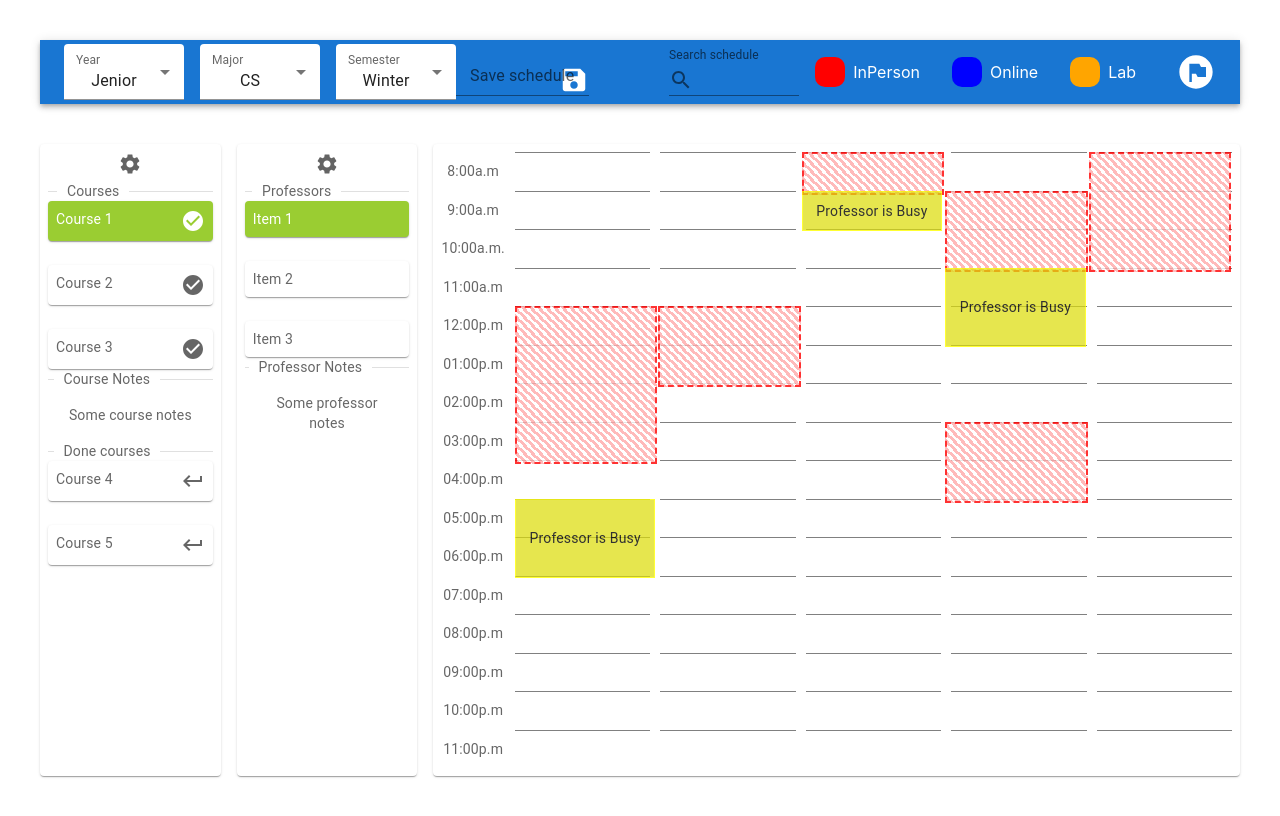
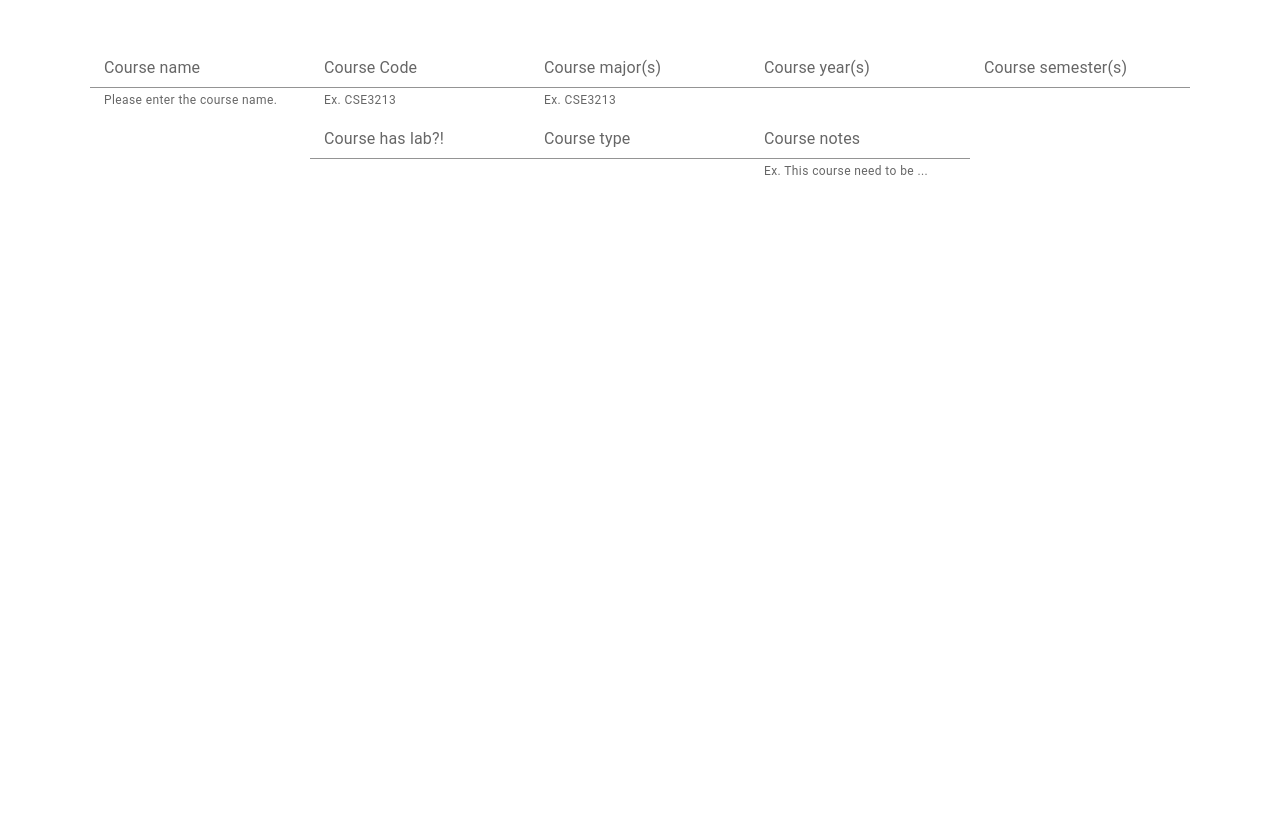
Before and after one commit to omaranBazna/schaduler, a React (Create React App) app: page /addcourse in a window 1280 px wide. Shown: the top 816 px of the page. Built offline with nearby package versions, Linux system fonts and the light colour scheme.

Commit message:
add some pages

```diff
--- a/package.json
+++ b/package.json
@@ -18,6 +18,7 @@
     "react-big-calendar": "^1.11.6",
     "react-dom": "^18.2.0",
     "react-hot-toast": "^2.4.1",
+    "react-router-dom": "^6.23.0",
     "react-schedule-view": "^1.1.2",
     "react-scripts": "5.0.1",
     "save": "^2.9.0"
--- a/src/App.js
+++ b/src/App.js
@@ -1,48 +1,18 @@
-import logo from './logo.svg';
 import './App.css';
-
 import * as React from 'react';
-import Paper from '@mui/material/Paper';
-import Stack from '@mui/material/Stack';
-import { styled } from '@mui/material/styles';
-
-import Week2 from './components/Week2';
-
-import SchaduleBar from './components/SchaduleBar';
-
-import Courses from './components/Courses';
-import Professors from './components/Professors';
-
-
-const Item = styled(Paper)(({ theme  ,width}) => ({
-  backgroundColor: theme.palette.mode === 'dark' ? '#1A2027' : '#fff',
-  ...theme.typography.body2,
-  padding: theme.spacing(1),
-  textAlign: 'center',
-  color: theme.palette.text.secondary,
-  height:"100%",
-  width:width
-}));
+import { Routes,Route } from 'react-router-dom';
+import Schedule from './pages/Schedule';
+import AddProfessor from './pages/AddProfessor';
+import AddCourse from './pages/AddCourse';
 
 function App() {
   return (
     <div className="App" style={{height:"100vh",padding:"40px"}}>
-      <Stack height="90%" spacing={5}>
-        <SchaduleBar />
-
-      <Stack height={"100%"} direction="row" spacing={2}>
-        <Item width={"250px"}>
-          <Courses/>
-        </Item>
-        <Item width={"250px"}><Professors/></Item>
-        <Item width={"100%"}>
-
-      {/*    <Week /> */}
-      <Week2 />
-        </Item>
-      </Stack>
-
-      </Stack>
+      <Routes>
+        <Route path="/schedule" element={<Schedule/>} />
+        <Route path="/addprofessor" element={<AddProfessor/>} />
+        <Route path="/addcourse" element={<AddCourse/>} />
+      </Routes>
 
     </div>
   );
--- a/src/index.js
+++ b/src/index.js
@@ -2,10 +2,10 @@
 import ReactDOM from 'react-dom/client';
 import './index.css';
 import App from './App';
-
+import { BrowserRouter } from 'react-router-dom';
 const root = ReactDOM.createRoot(document.getElementById('root'));
 root.render(
-
+  <BrowserRouter>
     <App />
-
+ </BrowserRouter>
 );
--- /dev/null
+++ b/src/pages/AddCourse.js
@@ -0,0 +1,55 @@
+import { FormControl ,FormHelperText,InputLabel,Input} from '@mui/material';
+
+const AddCourse=()=>{
+  return <div style={{height:"100%",width:"100%"}}>
+ <FormControl>
+   <InputLabel htmlFor="my-input">Course name</InputLabel>
+   <Input id="my-input" aria-describedby="my-helper-text" />
+   <FormHelperText id="my-helper-text">Please enter the course name.</FormHelperText>
+</FormControl>
+
+<FormControl>
+   <InputLabel htmlFor="my-input">Course Code</InputLabel>
+   <Input id="my-input" aria-describedby="my-helper-text" />
+   <FormHelperText id="my-helper-text">Ex. CSE3213</FormHelperText>
+</FormControl>
+
+<FormControl>
+   <InputLabel htmlFor="my-input">Course major(s)</InputLabel>
+   <Input id="my-input" aria-describedby="my-helper-text" />
+   <FormHelperText id="my-helper-text">Ex. CSE3213</FormHelperText>
+</FormControl>
+
+
+<FormControl>
+   <InputLabel htmlFor="my-input">Course year(s)</InputLabel>
+   <Input id="my-input" aria-describedby="my-helper-text" />
+
+</FormControl>
+
+<FormControl>
+   <InputLabel htmlFor="my-input">Course semester(s)</InputLabel>
+   <Input id="my-input" aria-describedby="my-helper-text" />
+</FormControl>
+
+
+<FormControl>
+   <InputLabel htmlFor="my-input">Course has lab?!</InputLabel>
+   <Input id="my-input" aria-describedby="my-helper-text" />
+</FormControl>
+
+<FormControl>
+   <InputLabel htmlFor="my-input">Course type</InputLabel> {/*online- inperson -async*/ }
+   <Input id="my-input" aria-describedby="my-helper-text" />
+</FormControl>
+
+<FormControl>
+   <InputLabel htmlFor="my-input">Course notes</InputLabel> {/*online- inperson -async*/ }
+   <Input id="my-input" aria-describedby="my-helper-text" />
+
+   <FormHelperText id="my-helper-text">Ex. This course need to be ... </FormHelperText>
+</FormControl>
+  </div>
+}
+
+export default AddCourse
--- /dev/null
+++ b/src/pages/AddProfessor.js
@@ -0,0 +1,24 @@
+import { FormControl ,FormHelperText,InputLabel,Input} from '@mui/material';
+
+const AddProfessor=()=>{
+  return <div style={{height:"100%",width:"100%"}}>
+ <FormControl>
+   <InputLabel htmlFor="my-input">Professor full name</InputLabel>
+   <Input id="my-input" aria-describedby="my-helper-text" />
+   <FormHelperText id="my-helper-text">Please enter the full name.</FormHelperText>
+
+   <InputLabel htmlFor="my-input">Professor type</InputLabel> {/*full time , adjecent*/}
+   <Input id="my-input" aria-describedby="my-helper-text" />
+   <FormHelperText id="my-helper-text">Ex. this professor .... </FormHelperText>
+
+
+   <InputLabel htmlFor="my-input">Professor notes</InputLabel>
+   <Input id="my-input" aria-describedby="my-helper-text" />
+   <FormHelperText id="my-helper-text">Ex. this professor .... </FormHelperText>
+</FormControl>
+
+
+  </div>
+}
+
+export default AddProfessor
--- /dev/null
+++ b/src/pages/Schedule.js
@@ -0,0 +1,41 @@
+
+import Paper from '@mui/material/Paper';
+import Stack from '@mui/material/Stack';
+import { styled } from '@mui/material/styles';
+import Week2 from "../components/Week2"
+import SchaduleBar from '../components/SchaduleBar';
+import Courses from '../components/Courses';
+import Professors from '../components/Professors';
+const Item = styled(Paper)(({ theme  ,width}) => ({
+    backgroundColor: theme.palette.mode === 'dark' ? '#1A2027' : '#fff',
+    ...theme.typography.body2,
+    padding: theme.spacing(1),
+    textAlign: 'center',
+    color: theme.palette.text.secondary,
+    height:"100%",
+    width:width
+  }));
+
+const Schedule=()=>{
+  return <div style={{height:"100%",width:"100%"}}>
+
+    <Stack height="90%" spacing={5}>
+        <SchaduleBar />
+
+      <Stack height={"100%"} direction="row" spacing={2}>
+        <Item width={"250px"}>
+          <Courses/>
+        </Item>
+        <Item width={"250px"}><Professors/></Item>
+        <Item width={"100%"}>
+
+      {/*    <Week /> */}
+      <Week2 />
+        </Item>
+      </Stack>
+
+      </Stack>
+  </div>
+}
+
+export default Schedule
```
Also changed, not shown: 1 other file (tests, documents, lock files or other folders).
